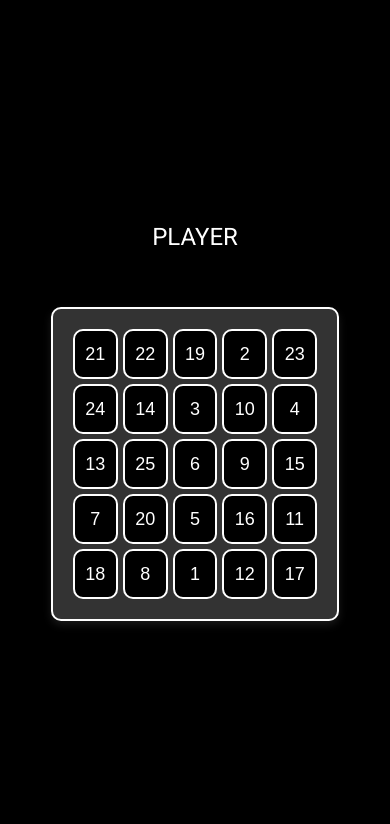
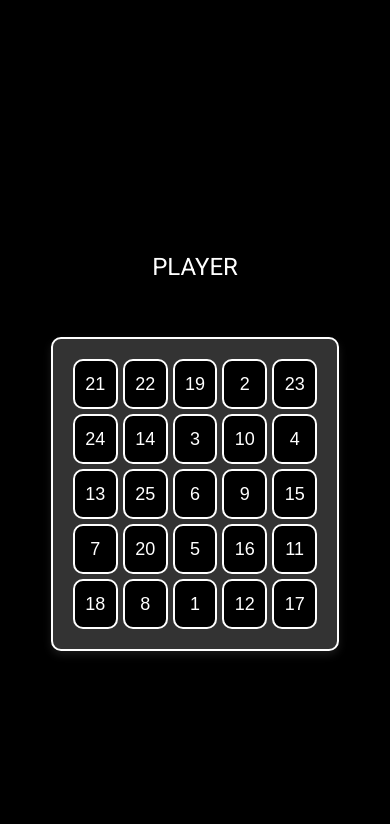
Before and after one commit to hostelsforgeck/Indian_Bingo-web, a Flask app: page /play in a window 390 px wide. Shown: the part 60-884 px from the top of the page. Run offline with Flask 3, Linux system fonts and the light colour scheme; parts of the project's set-up code (start-up, migrations or seed data) failed here and were passed over.

Commit message:
solved/player_bingo-header not visible in smaller

```diff
--- a/templates/play.html
+++ b/templates/play.html
@@ -101,6 +101,8 @@ body {
     text-transform: uppercase;
 }
 
+
+
 .bingo-label {
     font-size: 24px;
     margin-bottom: 10px;
@@ -187,6 +189,7 @@ body {
 }
 
 @media (max-width: 600px) {
+
     .container {
         margin-top: 300px; /* Ensure enough space for header */
     }
@@ -212,6 +215,10 @@ body {
 @media (max-width: 400px) {
     .container {
         margin-top: 120px; /* Ensure enough space for header */
+    }
+
+    .section.player-section {  /* Ensure enough space for header-my soln */
+        margin-top: 70px;
     }
 
     .bingo-card {
@@ -276,6 +283,13 @@ body {
         </div>
     </div>
 
+    <div class="bingo-status">
+        {% if player_n %}
+            <h3>Player: {{ player_n }}</h3>
+            <h3>Computer: {{ computer_n }}</h3>
+        {% endif %}
+    </div>
+
     {% if computer_b %}
     <div class="section computer-section">
         <div class="bingo-header">Computer</div>
@@ -299,10 +313,5 @@ body {
     {% endif %}
 </div>
 
-<div class="bingo-status">
-    {% if player_n %}
-        <h3>Player: {{ player_n }}</h3>
-        <h3>Computer: {{ computer_n }}</h3>
-    {% endif %}
-</div>
+
 {% endblock %}
```
